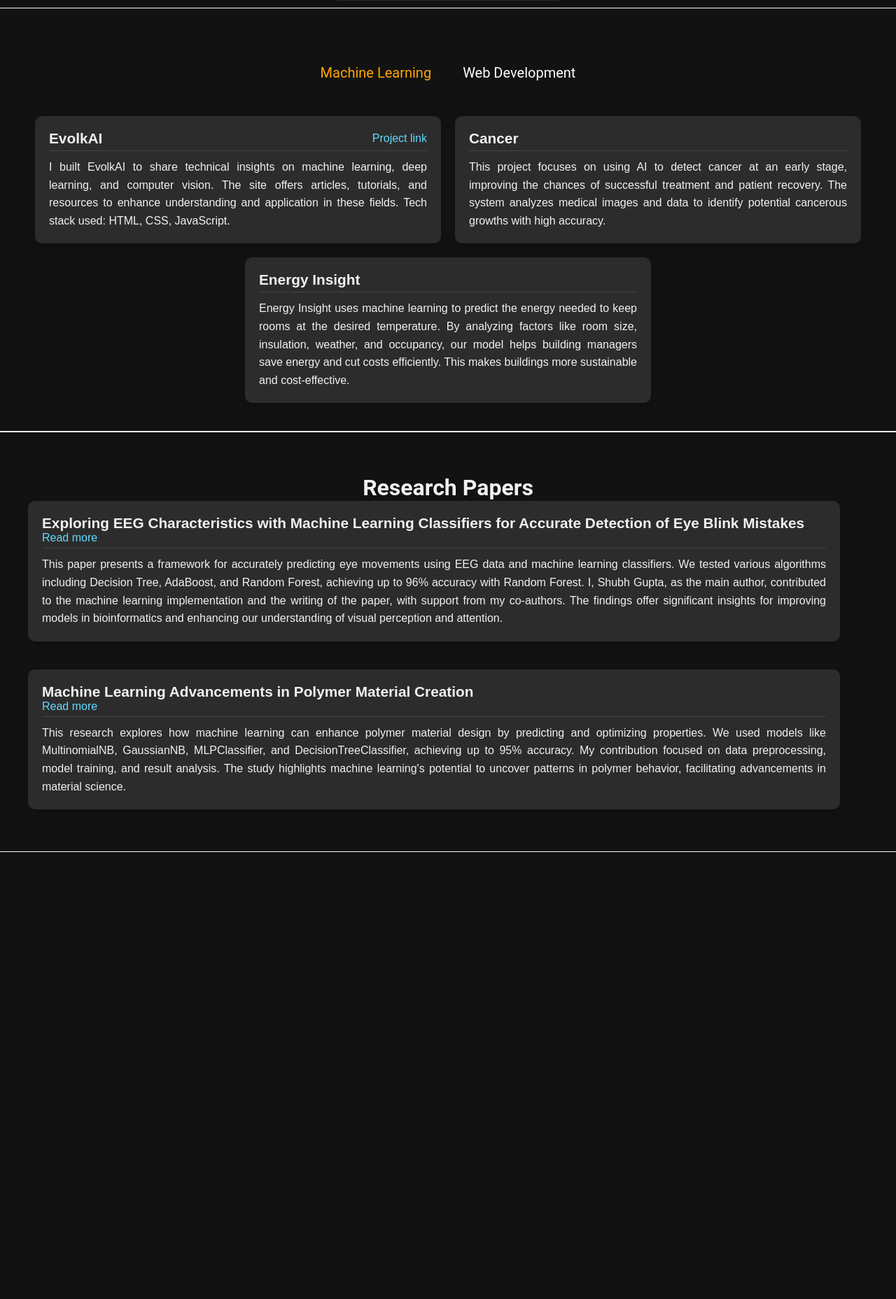
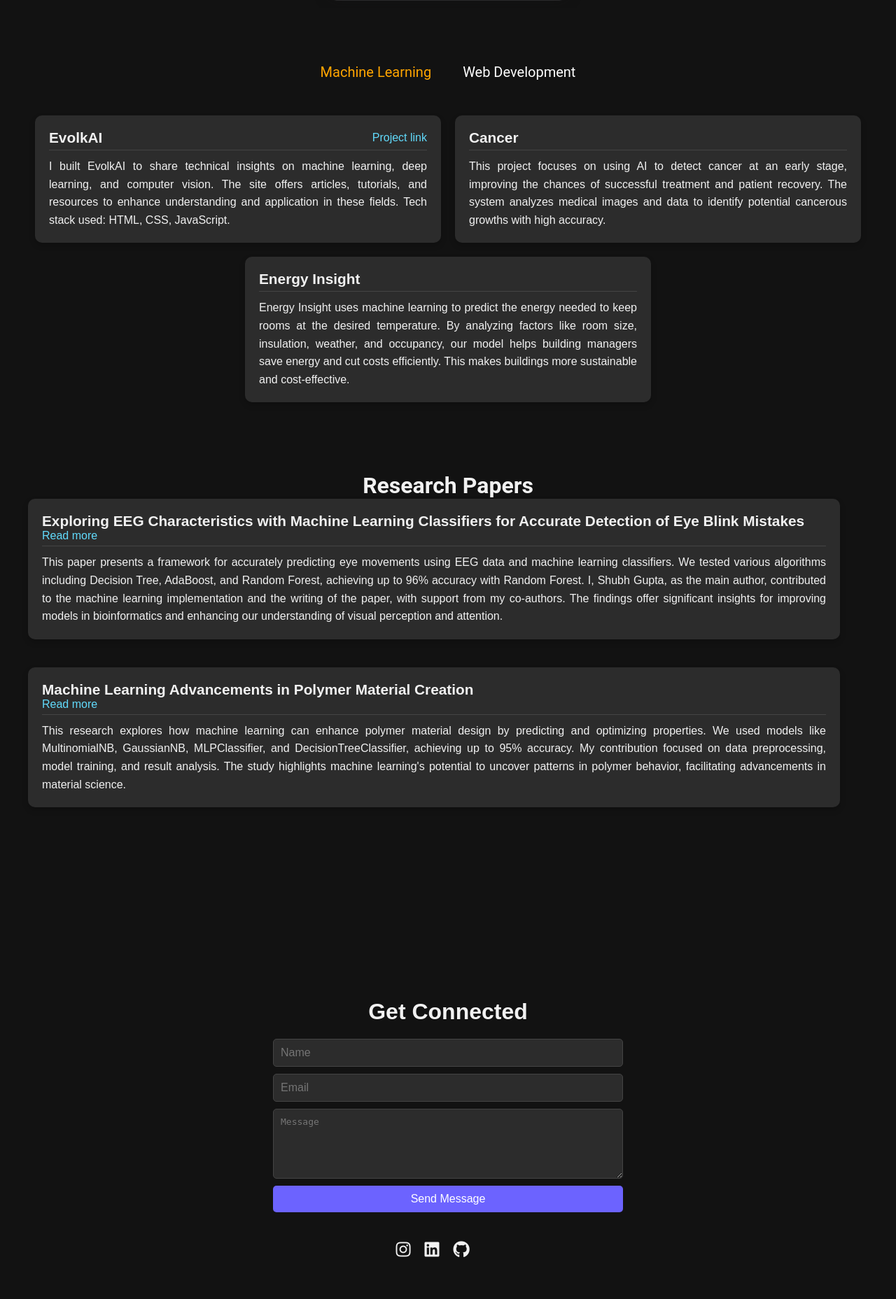
Before and after one commit to ishubhgupta/Portfolio, a PHP site: page / in a window 1280 px wide. Shown: the part 2063-3920 px from the top of the page at 70% size. Before the commit the page ends 3281 px from the top, so only its background shows below. Run offline with PHP 8.4, Linux system fonts and the light colour scheme.

Commit message:
updated connect section

```diff
--- a/css/index.css
+++ b/css/index.css
@@ -1,3 +1,6 @@
+/* Font Awesome inclusion */
+@import url('https://cdnjs.cloudflare.com/ajax/libs/font-awesome/5.15.4/css/all.min.css');
+
 /* General styling */
 * {
     padding: 0;
@@ -216,20 +279,18 @@ li.highlight.adv {
     position: relative;
     display: flex;
     flex-direction: column;
-    border-top: solid white 1px;
-    border-bottom: solid white 1px;
     padding: 20px;
-    color: #f1f1f1; /* Light text color */
+    color: #f1f1f1;
 }
 
 /* Project Navigation */
 .prj-nav {
     position: relative;
-    top: 5vh; /* Position 5vh below the top of the viewport */
+    top: 5vh;
     width: 100%;
     display: flex;
     justify-content: center;
-    z-index: 2; /* Ensure it stays above other content */
+    z-index: 2;
     padding: 20px 0px;
 }
 
@@ -329,8 +390,6 @@ li.highlight.adv {
 
 #research {
     position: relative;
-    border-top: solid white 1px;
-    border-bottom: solid white 1px;
     padding: 20px;
     color: #f1f1f1; /* Light text color */
 }
@@ -386,18 +444,107 @@ li.highlight.adv {
 
 .paper-link {
     font-size: 1em; /* Normal font size */
-    color: #61dafb; /* Accent color for link */
-    text-decoration: none; /* No underline */
+    color: #61dafb;
+    text-decoration: none;
 }
 
 .paper-link:hover {
-    text-decoration: underline; /* Underline on hover */
+    text-decoration: underline;
 }
 
 /* Paper description */
 .paper-description {
-    text-align: justify; /* Justify the text */
-    line-height: 1.6; /* Improve readability with line height */
+    text-align: justify;
+    line-height: 1.6;
+}
+/* Connect Me Section */
+.connect-me {
+    display: flex;
+    flex-direction: column;
+    justify-content: center;
+    align-items: center;
+    padding: 60px 20px;
+    color: #f1f1f1; /* Light text color */
+    font-family: Arial, sans-serif;
+    text-align: center;
+    height: 100vh;
+}
+
+.connect-header h2 {
+    font-size: 2em;
+    margin-bottom: 20px;
+    font-weight: bold;
+}
+
+.contact-form {
+    display: flex;
+    flex-direction: column;
+    width: 100%;
+    max-width: 500px;
+    margin-bottom: 40px;
+}
+
+.contact-form input,
+.contact-form textarea {
+    width: 100%;
+    padding: 10px;
+    margin-bottom: 10px;
+    border: 1px solid #444;
+    border-radius: 5px;
+    background-color: #2c2c2c;
+    color: #f1f1f1;
+    font-size: 1em;
+}
+
+.contact-form textarea {
+    resize: vertical;
+    min-height: 100px;
+}
+
+.contact-form button {
+    padding: 10px;
+    border: none;
+    border-radius: 5px;
+    background-color: #6c63ff;
+    color: #fff;
+    font-size: 1em;
+    cursor: pointer;
+    transition: background-color 0.3s;
+}
+
+.contact-form button:hover {
+    background-color: #5752d3;
+}
+
+.social-links {
+    display: flex;
+    justify-content: center;
+    gap: 20px;
+}
+
+.social-link {
+    color: #f1f1f1;
+    font-size: 1.5em;
+    transition: color 0.3s;
+}
+
+.social-link:hover {
+    color: #6c63ff;
+}
+
+@media (max-width: 768px) {
+    .connect-me {
+        padding: 40px 20px;
+    }
+
+    .contact-form {
+        width: 90%;
+    }
+
+    .social-links {
+        flex-direction: column;
+        gap: 10px;
+    }
 }
 
 
--- a/index.html
+++ b/index.html
@@ -5,14 +5,21 @@
     <meta name="viewport" content="width=device-width, initial-scale=1.0">
     <link href="https://fonts.googleapis.com/icon?family=Material+Icons" rel="stylesheet">
     <link rel="stylesheet" href="css/index.css">
+    <link rel="stylesheet" href="https://cdnjs.cloudflare.com/ajax/libs/font-awesome/5.15.4/css/all.min.css">
     <script src="js/index.js" defer></script>
+    <script type="text/javascript" src="https://cdn.emailjs.com/dist/email.min.js"></script>
+    <script type="text/javascript">
+        (function(){
+            emailjs.init("ryhAzoTHNpjQ_kZ1K9DHh"); // Replace with your User ID
+        })();
+    </script>
     <title>Shubh Gupta</title>
 </head>
 <body>
     <header>
         <nav>
             <span class="name-header">Shubh Gupta</span>
-            <span class="menu-icon material-icons" id="menu-icon">menu</span>
+            <span class="menu-icon material-icons" id="menu-icon" aria-label="Menu">menu</span>
             <div class="nav-links" id="nav-links">
                 <a href="#home" id="nav-home">Home</a>
                 <a href="#about-me" id="nav-about">About Me</a>
@@ -28,31 +35,28 @@
             <div class="content-wrapper">
                 <div class="left left-home">
                     <div class="home-name">
-                        <span id="profession" class="profession">Proff</span><br>
+                        <span id="profession" class="profession">Prof</span><br>
                         <span class="name">Shubh Gupta</span>
                     </div>
                 </div>
                 <div class="right right-home">
-                    <img class="profile-image" src="assets/images/shubhImage6.png" alt="Profile Image">
+                    <img class="profile-image" src="assets/images/shubhImage6.png" alt="Profile Image of Shubh Gupta">
                 </div>
             </div>
         </section>
-        <section id="about-me">
+        <section id="about-me" class="about-me">
             <div class="content-wrapper">
                 <div class="left left-about">
-                    Hello
+                    <h2>About Me</h2>
                 </div>
                 <div class="right right-about">
-                    As a student at VIT Bhopal University, I am passionate about the potential of Artificial Intelligence to change the world. My goal is to make a positive impact on the lives of billions of people through my work in this exciting field.
-
-                    With a focus on Machine Learning, I am constantly learning and developing my skills to be at the forefront of this rapidly evolving industry. I have already gained valuable experience and knowledge during my time at School and through personal projects.
-
-                    In addition to my technical skills, I have a strong sense of creativity and innovation, and I am always looking for new and unique solutions to complex problems. My ability to think outside the box and my expertise in Machine Learning sets me apart from others in the industry.
-
-                    I am excited to connect with other AI professionals and explore new opportunities to collaborate on projects that can change the world.
+                    <p>
+                        I am a proficient software developer with a strong passion for artificial intelligence and extensive experience in Python development. My expertise in programming is evident through my ability to tackle complex coding challenges and develop innovative solutions. I am dedicated to continuous learning and advancing AI technologies, always seeking opportunities to apply my skills in dynamic, tech-driven environments.
+                    </p>
                 </div>
             </div>
         </section>
+
         <section id="tech-skills">
             <div class="tech-stack">
                 <div class="tech-category">
@@ -60,7 +64,7 @@
                     <ul>
                         <li class="highlight adv">HTML</li>
                         <li class="highlight int">CSS</li>
-                        <li class="highlight beg">Javascript</li>
+                        <li class="highlight beg">JavaScript</li>
                         <li class="highlight int">PHP</li>
                         <li class="highlight int">MySQL</li>
                     </ul>
@@ -96,18 +100,18 @@
         </section>
 
         <section id="projects">
-            <div class="prj-nav nav-links" id="prj-nav">
+            <nav class="prj-nav nav-links" id="prj-nav" role="navigation" aria-label="Project navigation">
                 <a href="#ml" id="nav-ml">Machine Learning</a>
                 <a href="#web-dev" id="nav-web-dev">Web Development</a>
-            </div>
+            </nav>
 
             <div id="projs" class="projs">
-                <div id="ml" class="prj-type active">
+                <article id="ml" class="prj-type active">
                     <div class="prj-container">
                         <div class="prj">
                             <div class="prj-head">
                                 <span class="heading">EvolkAI</span>
-                                <a href="#" class="prj-link">Project link</a>
+                                <a href="#" class="prj-link" aria-label="EvolkAI Project Link">Project link</a>
                             </div>
                             <p class="project-description">
                                 I built EvolkAI to share technical insights on machine learning, deep learning, and computer vision. The site offers articles, tutorials, and resources to enhance understanding and application in these fields. Tech stack used: HTML, CSS, JavaScript.
@@ -132,8 +136,8 @@
                             </p>
                         </div>
                     </div>
-                </div>
-                <div id="web-dev" class="prj-type">
+                </article>
+                <article id="web-dev" class="prj-type">
                     <div class="prj-container">
                         <div class="prj">
                             <div class="prj-head">
@@ -168,7 +172,7 @@
                             </p>
                         </div>
                     </div>
-                </div>
+                </article>
             </div>
         </section>
 
@@ -177,30 +181,50 @@
                 <h2>Research Papers</h2>
             </div>
             <div class="research-container">
-                <div class="research-paper">
+                <article class="research-paper">
                     <div class="paper-head">
                         <span class="heading">Exploring EEG Characteristics with Machine Learning Classifiers for Accurate Detection of Eye Blink Mistakes</span>
-                        <a href="https://www.taylorfrancis.com/chapters/edit/10.1201/9781003457176-6/exploring-eeg-characteristics-machine-learning-classifiers-accurate-detection-eye-blink-mistakes-shubh-gupta-divya-thakur-akshat-rastogi-rupal-mishra-sandeep-balabantaray-meet-bikhani?context=ubx&refId=636decb3-a35c-49bd-8abb-a8acc5ad92a6" class="paper-link">Read more</a>
+                        <a href="https://www.taylorfrancis.com/chapters/edit/10.1201/9781003457176-6/exploring-eeg-characteristics-machine-learning-classifiers-accurate-detection-eye-blink-mistakes-shubh-gupta-divya-thakur-akshat-rastogi-rupal-mishra-sandeep-balabantaray-meet-bikhani?context=ubx&refId=636decb3-a35c-49bd-8abb-a8acc5ad92a6" class="paper-link" aria-label="Read more about Exploring EEG Characteristics">Read more</a>
                     </div>
                     <p class="paper-description">
                         This paper presents a framework for accurately predicting eye movements using EEG data and machine learning classifiers. We tested various algorithms including Decision Tree, AdaBoost, and Random Forest, achieving up to 96% accuracy with Random Forest. I, Shubh Gupta, as the main author, contributed to the machine learning implementation and the writing of the paper, with support from my co-authors. The findings offer significant insights for improving models in bioinformatics and enhancing our understanding of visual perception and attention.
                     </p>
-                </div>
-                <div class="research-paper">
+                </article>
+                <article class="research-paper">
                     <div class="paper-head">
                         <span class="heading">Machine Learning Advancements in Polymer Material Creation</span>
-                        <a href="https://www.taylorfrancis.com/chapters/edit/10.1201/9781003457176-7/machine-learning-advancements-polymer-material-creation-akshat-rastogi-divya-thakur-shubh-gupta-rupal-mishra-sandeep-balabantaray-meet-bikhani?context=ubx&refId=f4e28ca5-a35d-4d3f-90ab-d47d1e2d9691" class="paper-link">Read more</a>
+                        <a href="https://www.taylorfrancis.com/chapters/edit/10.1201/9781003457176-7/machine-learning-advancements-polymer-material-creation-akshat-rastogi-divya-thakur-shubh-gupta-rupal-mishra-sandeep-balabantaray-meet-bikhani?context=ubx&refId=f4e28ca5-a35d-4d3f-90ab-d47d1e2d9691" class="paper-link" aria-label="Read more about Machine Learning Advancements in Polymer Material Creation">Read more</a>
                     </div>
                     <p class="paper-description">
                         This research explores how machine learning can enhance polymer material design by predicting and optimizing properties. We used models like MultinomialNB, GaussianNB, MLPClassifier, and DecisionTreeClassifier, achieving up to 95% accuracy. My contribution focused on data preprocessing, model training, and result analysis. The study highlights machine learning's potential to uncover patterns in polymer behavior, facilitating advancements in material science.
                     </p>
-                </div>
+                </article>
             </div>
         </section>
 
+        <section id="connect-me" class="connect-me">
+            <div class="connect-header">
+                <h2>Get Connected</h2>
+            </div>
+            <form class="contact-form" id="contact-form">
+                <label for="name"></label>
+                <input type="text" id="name" name="name" placeholder="Name" required>
 
+                <label for="email"></label>
+                <input type="email" id="email" name="email" placeholder="Email" required>
 
-        <section id="connect-me"></section>
+                <label for="message"></label>
+                <textarea id="message" name="message" placeholder="Message" required></textarea>
+
+                <button type="submit">Send Message</button>
+            </form>
+            <div class="social-links">
+                <a href="https://instagram.com" class="social-link" aria-label="Instagram"><i class="fab fa-instagram"></i></a>
+                <a href="https://linkedin.com" class="social-link" aria-label="LinkedIn"><i class="fab fa-linkedin"></i></a>
+                <a href="https://github.com" class="social-link" aria-label="GitHub"><i class="fab fa-github"></i></a>
+                <a href="https://codecademy.com" class="social-link" aria-label="Codecademy"><i class="fab fa-code"></i></a>
+            </div>
+        </section>
     </main>
 </body>
 </html>
--- a/js/index.js
+++ b/js/index.js
@@ -1,84 +1,61 @@
 document.addEventListener("DOMContentLoaded", function() {
+    // Profession typing effect
     var professionSpan = document.getElementById("profession");
     var professions = ["Data Scientist", "Web Developer", "Researcher"];
-    var professionText = "Data Scientist, Web Developer, Researcher"; // Profession text
 
     function updateProfession() {
         var randomIndex = Math.floor(Math.random() * professions.length);
         var randomProfession = professions[randomIndex];
         var i = 0;
 
-        // Function to simulate typing effect for profession text
         function typeWriter() {
             if (i < randomProfession.length) {
                 professionSpan.textContent += randomProfession.charAt(i);
                 i++;
-                setTimeout(typeWriter, 100); // Adjust typing speed (milliseconds)
+                setTimeout(typeWriter, 100);
             }
         }
 
-        // Clear profession text before typing new profession
         professionSpan.textContent = '';
-
-        // Start typing effect for the new profession
         typeWriter();
     }
 
-    // Initial update
     updateProfession();
+    setInterval(updateProfession, 2000);
 
-    // Update profession text every 2 seconds (2000 milliseconds)
-    setInterval(updateProfession, 2000);
-});
-
-document.addEventListener('DOMContentLoaded', () => {
+    // Menu toggle
     const menuIcon = document.getElementById('menu-icon');
     const navLinks = document.getElementById('nav-links');
 
     menuIcon.addEventListener('click', () => {
         navLinks.classList.toggle('open');
     });
-});
 
-document.addEventListener('DOMContentLoaded', () => {
+    // Navigation link color change on scroll
     const sections = document.querySelectorAll('section');
-    const navLinks = document.querySelectorAll('nav a');
+    const navLinksArray = document.querySelectorAll('nav a');
 
     function changeNavColor() {
         let index = sections.length;
 
         while (--index && window.scrollY + 50 < sections[index].offsetTop) {}
 
-        navLinks.forEach((link) => link.style.color = '');
-        navLinks[index].style.color = 'orange';
+        navLinksArray.forEach((link) => link.style.color = '');
+        navLinksArray[index].style.color = 'orange';
     }
 
-    changeNavColor(); // Initial check
+    changeNavColor();
     window.addEventListener('scroll', changeNavColor);
-});
 
-document.addEventListener('DOMContentLoaded', () => {
-    const sections = document.querySelectorAll('section');
-    const navLinks = document.querySelectorAll('nav a');
+    // Project navigation
     const prjNavLinks = document.querySelectorAll('.prj-nav a');
     const mlSection = document.getElementById('ml');
     const webDevSection = document.getElementById('web-dev');
 
-    // Function to change nav color on scroll
-    function changeNavColor() {
-        let index = sections.length;
-        while (--index && window.scrollY + 50 < sections[index].offsetTop) {}
-        navLinks.forEach((link) => link.style.color = '');
-        navLinks[index].style.color = 'orange';
-    }
+    function toggleProjectSection(event) {
+        event.preventDefault();
+        const targetId = event.target.getAttribute('href').substring(1);
 
-    // Initial nav color check and scroll event listener
-    changeNavColor();
-    window.addEventListener('scroll', changeNavColor);
-
-    // Function to show/hide project sections
-    function toggleProjectSection(event) {
-        const targetId = event.target.getAttribute('href').substring(1);
         if (targetId === 'ml') {
             mlSection.classList.add('active');
             webDevSection.classList.remove('active');
@@ -86,60 +63,38 @@ document.addEventListener('DOMContentLoaded', () => {
             webDevSection.classList.add('active');
             mlSection.classList.remove('active');
         }
+
         prjNavLinks.forEach(link => link.classList.remove('active'));
         event.target.classList.add('active');
     }
 
-    // Event listeners for project nav links
-    prjNavLinks.forEach(link => link.addEventListener('click', (event) => {
-        event.preventDefault();
-        toggleProjectSection(event);
-    }));
+    prjNavLinks.forEach(link => link.addEventListener('click', toggleProjectSection));
 
-    // Initial display setup
     prjNavLinks[0].classList.add('active');
     mlSection.classList.add('active');
+
+    // EmailJS form submission
+    document.getElementById('contact-form').addEventListener('submit', function(event) {
+        event.preventDefault();
+
+        var name = event.target.name.value;
+        var email = event.target.email.value;
+        var message = event.target.message.value;
+
+        var templateParams = {
+            to_name: 'Shubh Gupta',
+            from_name: name,
+            reply_to: email,
+            message: message
+        };
+
+        emailjs.send('service_74i8s4e', 'template_gbg1ljn', templateParams)
+            .then(function(response) {
+                alert('Message sent successfully!');
+                event.target.reset();
+            }, function(error) {
+                alert('Failed to send message. Please try again later.');
+                console.log('Failed to send message:', error);
+            });
+    });
 });
-
-
-document.addEventListener('DOMContentLoaded', () => {
-    const sections = document.querySelectorAll('section');
-    const navLinks = document.querySelectorAll('nav a');
-    const prjNavLinks = document.querySelectorAll('.prj-nav a');
-    const mlSection = document.getElementById('ml');
-    const webDevSection = document.getElementById('web-dev');
-
-    // Function to change nav color on scroll
-    function changeNavColor() {
-        let index = sections.length;
-        while (--index && window.scrollY + 50 < sections[index].offsetTop) {}
-        navLinks.forEach((link) => link.style.color = '');
-        navLinks[index].style.color = 'orange';
-    }
-
-    // Initial nav color check and scroll event listener
-    changeNavColor();
-    window.addEventListener('scroll', changeNavColor);
-
-    // Function to show/hide project sections
-    function toggleProjectSection(event) {
-        const targetId = event.target.getAttribute('href').substring(1);
-        if (targetId === 'ml') {
-            mlSection.classList.add('active');
-            webDevSection.classList.remove('active');
-        } else if (targetId === 'web-dev') {
-            webDevSection.classList.add('active');
-            mlSection.classList.remove('active');
-        }
-        prjNavLinks.forEach(link => link.classList.remove('active'));
-        event.target.classList.add('active');
-    }
-
-    // Event listeners for project nav links
-    prjNavLinks.forEach(link => link.addEventListener('click', (event) => {
-        event.preventDefault();
-        toggleProjectSection(event);
-    }));
-
-
-});
```
Also changed, not shown: other parts of css/index.css (+69 -10 lines).
